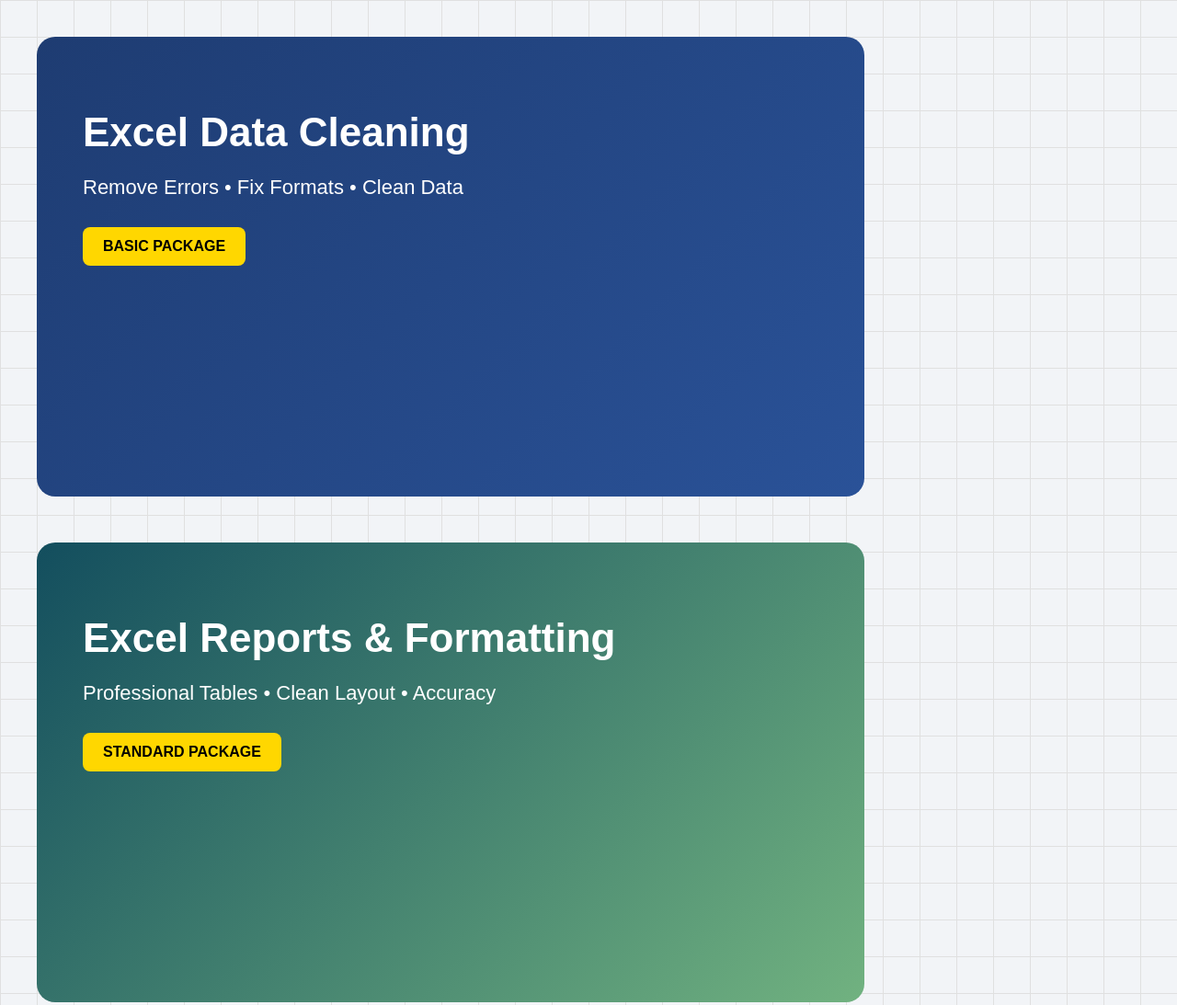
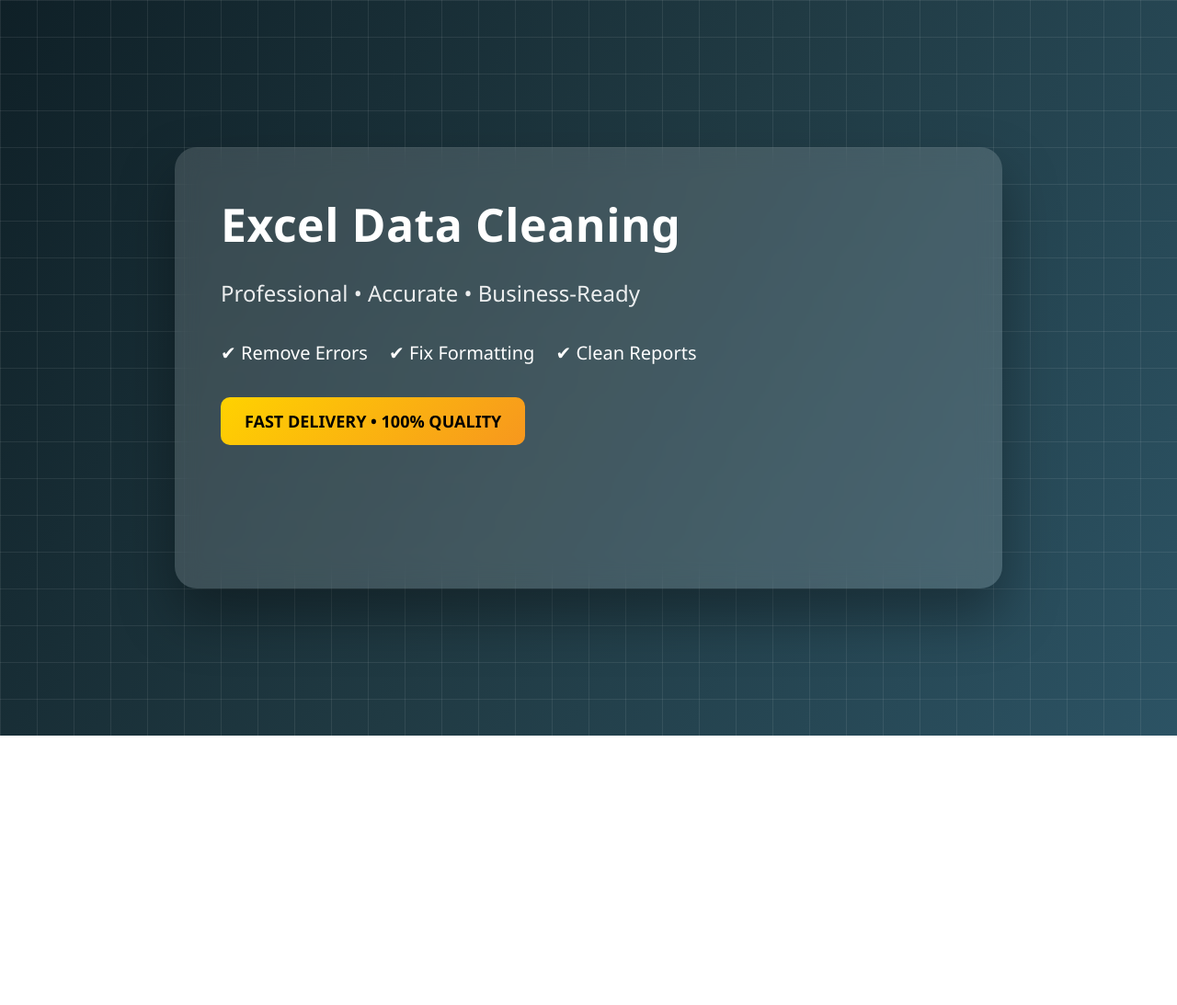
Before and after one commit to Radhika0101/gig-image, a plain HTML site: page index.html in a window 1280 px wide. Shown: the top 1093 px of the page at 92% size. After the commit the page ends 800 px from the top, so only its background shows below. Drawn offline with Linux system fonts and the light colour scheme.

Commit message:
Refactor index.html for improved layout and styling

```diff
--- a/index.html
+++ b/index.html
@@ -1,108 +1,95 @@
 <!DOCTYPE html>
 <html>
 <head>
-  <title>Excel Gig Images</title>
+  <title>Excel Gig Image</title>
 
   <style>
     body {
       margin: 0;
-      padding: 40px;
-      background: #f2f4f7;
-      font-family: Arial, sans-serif;
+      height: 100vh;
+      display: flex;
+      justify-content: center;
+      align-items: center;
+      background:
+        linear-gradient(120deg, #0f2027, #203a43, #2c5364);
+      font-family: 'Segoe UI', Arial, sans-serif;
     }
 
-    /* Excel sheet background */
-    .excel-bg {
+    /* Excel grid background */
+    body::before {
+      content: "";
+      position: absolute;
+      inset: 0;
       background-image:
-        linear-gradient(#e0e0e0 1px, transparent 1px),
-        linear-gradient(90deg, #e0e0e0 1px, transparent 1px);
+        linear-gradient(rgba(255,255,255,0.08) 1px, transparent 1px),
+        linear-gradient(90deg, rgba(255,255,255,0.08) 1px, transparent 1px);
       background-size: 40px 40px;
+      pointer-events: none;
     }
 
     .card {
       width: 900px;
-      height: 500px;
-      border-radius: 20px;
+      height: 480px;
+      background: rgba(255, 255, 255, 0.15);
+      backdrop-filter: blur(14px);
+      border-radius: 24px;
       padding: 50px;
       box-sizing: border-box;
       color: white;
-      margin-bottom: 50px;
+      box-shadow: 0 30px 60px rgba(0,0,0,0.35);
       position: relative;
     }
 
     h1 {
-      font-size: 44px;
-      margin-bottom: 15px;
+      font-size: 50px;
+      margin: 0 0 15px;
+      letter-spacing: 0.5px;
     }
 
     p {
-      font-size: 22px;
-      margin-bottom: 30px;
+      font-size: 24px;
+      opacity: 0.9;
+      margin-bottom: 35px;
     }
 
-    .tag {
-      display: inline-block;
-      background: #ffd700;
-      color: black;
-      padding: 12px 22px;
-      border-radius: 8px;
-      font-weight: bold;
+    .features {
+      font-size: 20px;
+      margin-bottom: 35px;
     }
 
-    /* Package colors */
-    .basic {
-      background: linear-gradient(135deg, #1e3c72, #2a5298);
+    .features span {
+      display: inline-block;
+      margin-right: 18px;
     }
 
-    .standard {
-      background: linear-gradient(135deg, #134e5e, #71b280);
-    }
-
-    .premium {
-      background: linear-gradient(135deg, #42275a, #734b6d);
-    }
-  </style>
-</head>
-
-<body class="excel-bg">
-
-  <!-- BASIC -->
-  <div class="card basic">
-    <h1>Excel Data Cleaning</h1>
-    <p>Remove Errors • Fix Formats • Clean Data</p>
-    <div class="tag">BASIC PACKAGE</div>
-  </div>
-
-  <!-- STANDARD -->
-  <div class="card standard">
-    <h1>Excel Reports & Formatting</h1>
-    <p>Professional Tables • Clean Layout • Accuracy</p>
-    <div class="tag">STANDARD PACKAGE</div>
-  </div>
-
-  <!-- PREMIUM -->
-  <div class="card premium">
-    <h1>Excel Data Analysis</h1>
-    <p>Insights • Dashboards • Smart Reports</p>
-    <div class="tag">PREMIUM PACKAGE</div>
-  </div>
-
-</body>
-</html>      background: #ffcc00;
-      color: black;
-      padding: 10px 20px;
+    .badge {
       display: inline-block;
-      border-radius: 8px;
+      background: linear-gradient(135deg, #ffd200, #f7971e);
+      color: #000;
+      padding: 14px 26px;
+      border-radius: 10px;
       font-weight: bold;
+      font-size: 18px;
     }
   </style>
 </head>
 
 <body>
+
   <div class="card">
     <h1>Excel Data Cleaning</h1>
-    <p>Formatting • Reports • Accuracy</p>
-    <div class="badge">Fast Delivery | 100% Quality</div>
+    <p>Professional • Accurate • Business-Ready</p>
+
+    <div class="features">
+      <span>✔ Remove Errors</span>
+      <span>✔ Fix Formatting</span>
+      <span>✔ Clean Reports</span>
+    </div>
+
+    <div class="badge">
+      FAST DELIVERY • 100% QUALITY
+    </div>
   </div>
+
 </body>
 </html>
```
